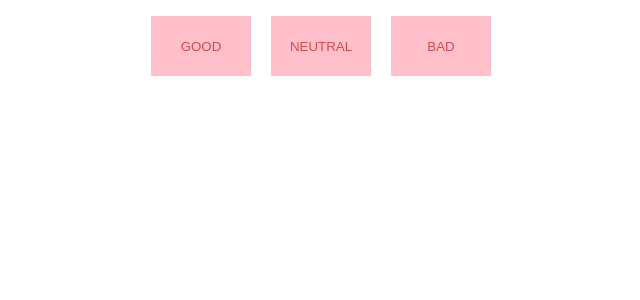
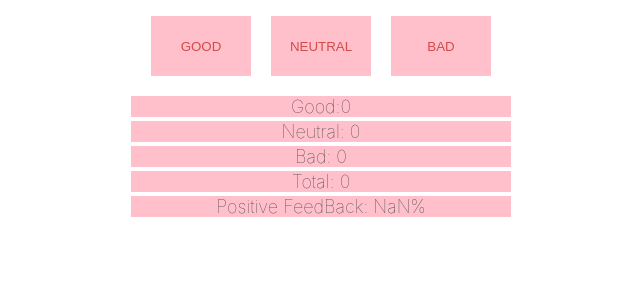
Before and after one commit to BondarViktoriia/goit-react-hw-04-feedback, a React (Create React App) app: page / in a window 1280 px wide. Shown: the top 300 px of the page, without its empty margins (339-979 px from the left). Built offline with nearby package versions, Linux system fonts and the light colour scheme.

Commit message:
Statistic

```diff
--- a/src/components/App.jsx
+++ b/src/components/App.jsx
@@ -1,26 +1,55 @@
-import React, { Component } from "react";
-import FeedbackOptions from "./FeedbackOptions";
+import React, { Component } from 'react';
+import FeedbackOptions from './FeedbackOptions';
+import Statistics from './Statistics';
 
-class App extends Component{
+class App extends Component {
+  state = {
+    good: 0,
+    neutral: 0,
+    bad: 0,
+  };
 
-  state = {
-  good: 0,
-  neutral: 0,
-  bad: 0
-  }
+  leaveFeedback = option => {
+    this.setState(prevState => {
+      return {
+        [option]: prevState[option] + 1,
+      };
+    });
+  };
 
+  countTotalFeedback = () => {
+    const { good, neutral, bad } = this.state;
+    const result = good + neutral + bad;
+    return result;
+  };
 
+  countPositiveFeedbackPercentage = () => {
+    const result = this.countTotalFeedback();
+    const { good } = this.state;
+    const percentage = (good * 100) / result;
+    return Math.round(percentage);
+  };
 
   render() {
-
-    // const {good,neutral,bad}=this.state
+    const { good, neutral, bad } = this.state;
+    const total = this.countTotalFeedback();
+    const positiveFeedbackPercentage = this.countPositiveFeedbackPercentage();
     return (
       <div>
-        <FeedbackOptions options={["good","neutral","bad"]}  />
-    </div>
-    )
+        <FeedbackOptions
+          options={['good', 'neutral', 'bad']}
+          onleaveFeedback={this.leaveFeedback}
+        />
+        <Statistics
+          good={good}
+          neutral={neutral}
+          bad={bad}
+          total={total}
+          positivePercentage={positiveFeedbackPercentage}
+        />
+      </div>
+    );
   }
 }
 
-
 export default App;
--- a/src/components/FeedbackOptions/FeedbackOptions.js
+++ b/src/components/FeedbackOptions/FeedbackOptions.js
@@ -1,14 +1,14 @@
 import PropTypes from 'prop-types';
 import { Button, ButtonContainer } from './FeedBackOptions.styled';
 
-const FeedbackOptions = ({ options, onLeaveFeedback }) => (
+const FeedbackOptions = ({ options, onleaveFeedback }) => (
   <ButtonContainer>
     {options.map(option => (
       <Button
         type="button"
         name={option}
         key={option}
-        onClick={onLeaveFeedback}
+        onClick={() => onleaveFeedback(option)}
       >
         {option}
       </Button>
--- /dev/null
+++ b/src/components/Statistics/Statistics.js
@@ -0,0 +1,15 @@
+import { StatisticContainer, StatisticItem } from './Statistics.styled';
+
+const Statistics = ({ good, bad, neutral, total, positivePercentage }) => {
+  return (
+    <StatisticContainer>
+      <StatisticItem>Good:{good} </StatisticItem>
+      <StatisticItem>Neutral: {neutral}</StatisticItem>
+      <StatisticItem>Bad: {bad} </StatisticItem>
+      <StatisticItem>Total: {total} </StatisticItem>
+      <StatisticItem>Positive FeedBack: {positivePercentage}% </StatisticItem>
+    </StatisticContainer>
+  );
+};
+
+export default Statistics;
--- /dev/null
+++ b/src/components/Statistics/Statistics.styled.jsx
@@ -0,0 +1,15 @@
+import styled from 'styled-components';
+
+export const StatisticContainer = styled.ul`
+  list-style: none;
+  text-align: center;
+  font-size: 18px;
+  font-weight: 1.17;
+`;
+export const StatisticItem = styled.li`
+  width: 380px;
+  border: 2px solid white;
+  background-color: pink;
+  color: #424040;
+  margin: auto;
+`;
--- /dev/null
+++ b/src/components/Statistics/index.js
@@ -0,0 +1 @@
+export {default} from './Statistics'
```
Also changed, not shown: src/components/FeedbackOptions/FeedBackOptions.styled.jsx (+8 -10 lines).
